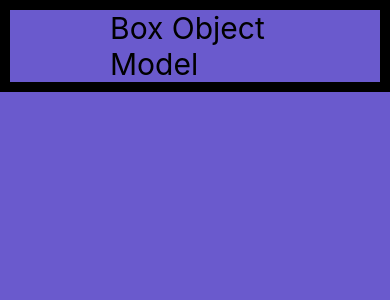
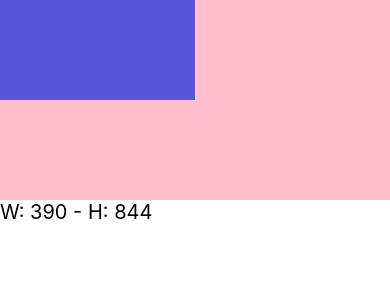
Before and after one commit to SoyDiego/ts-react-native-course, a React Native app in the folder 01-MyFirstApp/: screen / in a window 390 px wide. Shown: the top 300 px of the page. Built offline with nearby package versions, Linux system fonts and the light colour scheme.

Commit message:
Dimensions: Dimensions.get and hook useWindowDimensions

```diff
--- a/01-MyFirstApp/App.tsx
+++ b/01-MyFirstApp/App.tsx
@@ -1,6 +1,7 @@
 import React from 'react';
 import {SafeAreaView} from 'react-native';
-import BoxObjectModelScreen from './src/screens/BoxObjectModelScreen';
+// import BoxObjectModelScreen from './src/screens/BoxObjectModelScreen';
+import DimensionsScreen from './src/screens/DimensionsScreen';
 // import CounterScreen from './src/screens/CounterScreen';
 // import HelloWorldScreen from './src/screens/HelloWorldScreen';
 
@@ -9,7 +10,8 @@ const App = () => {
     // <HelloWorldScreen />
     // <CounterScreen />
     <SafeAreaView style={{flex: 1}}>
-      <BoxObjectModelScreen />
+      {/* <BoxObjectModelScreen /> */}
+      <DimensionsScreen />
     </SafeAreaView>
   );
 };
--- a/01-MyFirstApp/src/screens/BoxObjectModelScreen.tsx
+++ b/01-MyFirstApp/src/screens/BoxObjectModelScreen.tsx
@@ -20,5 +20,6 @@ const styles = StyleSheet.create({
     fontSize: 30,
     borderWidth: 10,
     paddingHorizontal: 100,
+    paddingVertical: 100,
   },
 });
--- /dev/null
+++ b/01-MyFirstApp/src/screens/DimensionsScreen.tsx
@@ -0,0 +1,47 @@
+import {
+  View,
+  Text,
+  StyleSheet,
+  Dimensions,
+  useWindowDimensions,
+} from 'react-native';
+import React from 'react';
+
+const DimensionsScreen = () => {
+//   const {width, height} = Dimensions.get('window');
+
+  const {width, height} = useWindowDimensions();
+
+  return (
+    <View>
+      <View style={styles.container}>
+        <View style={styles.boxViolet} />
+        <View style={styles.boxOrange} />
+      </View>
+      <Text style={styles.dimensions}>
+        W: {width} - H: {height}
+      </Text>
+    </View>
+  );
+};
+
+export default DimensionsScreen;
+
+const styles = StyleSheet.create({
+  container: {
+    width: '100%',
+    height: 200,
+    backgroundColor: 'pink',
+  },
+  boxViolet: {
+    backgroundColor: '#5656db',
+    width: '50%',
+    height: '50%',
+  },
+  boxOrange: {
+    backgroundColor: '#ff9f43',
+  },
+  dimensions: {
+    fontSize: 20,
+  },
+});
```
